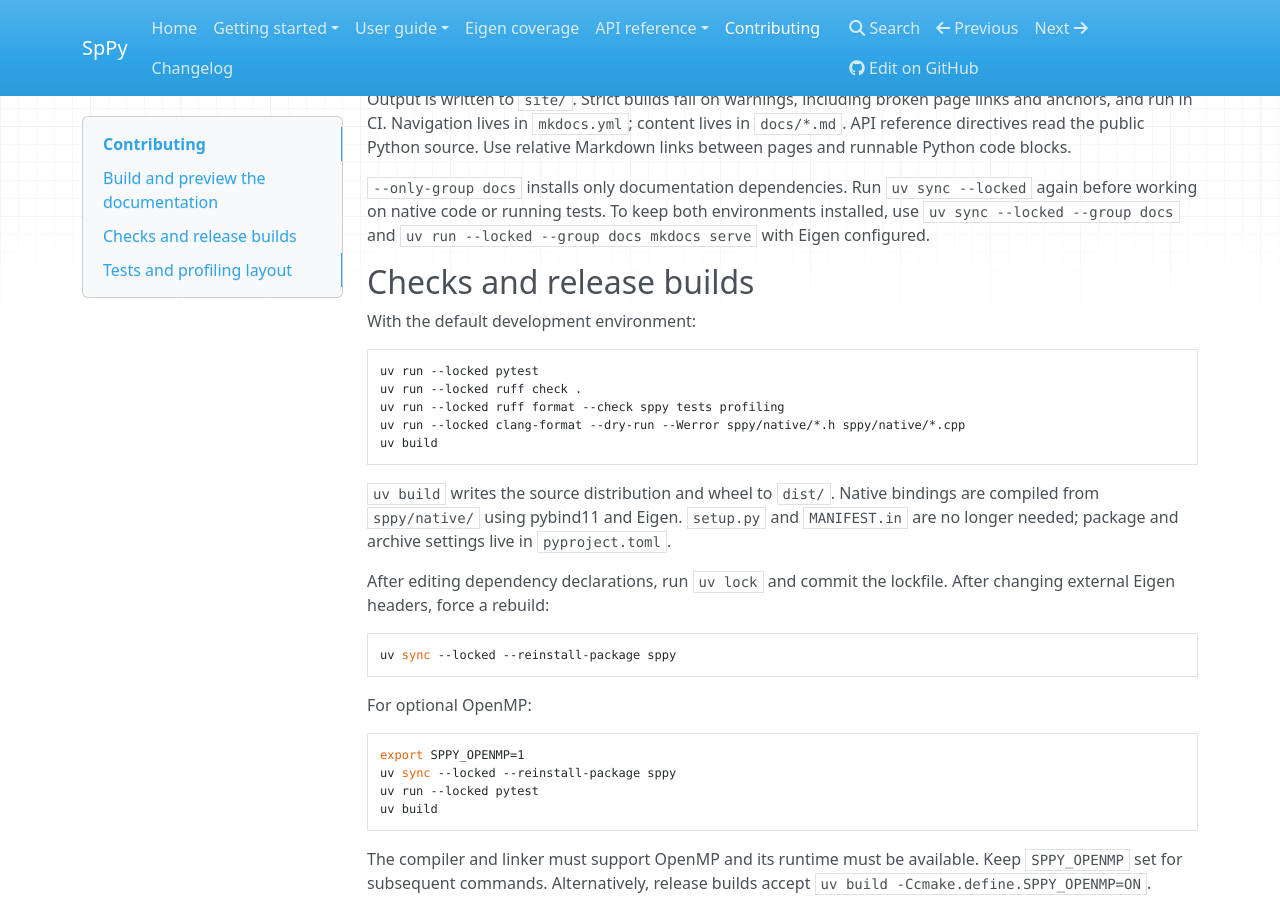
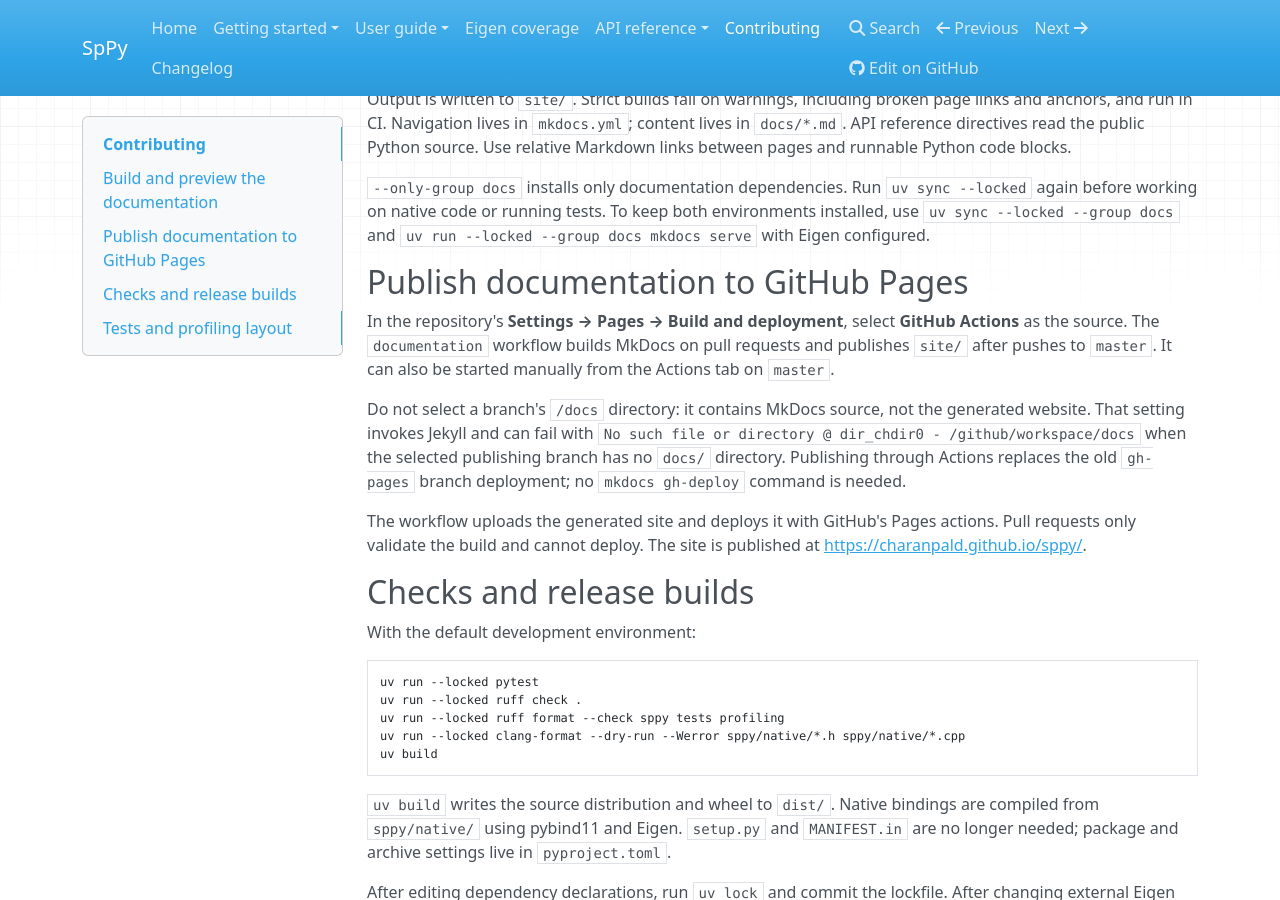
Before and after one commit to charanpald/sppy, an MkDocs documentation site: the page built from docs/contributing.md, in a window 1280 px wide and 900 px high, scrolled down 464 px. Built offline with MkDocs 1.6.1, drawn with Linux system fonts in a browser that asks for light colours; nearby versions of some CDN libraries.

Commit message:
Enhance documentation workflow and contributing guidelines for GitHub Pages deployment

```diff
--- a/docs/contributing.md
+++ b/docs/contributing.md
@@ -29,6 +29,24 @@ Use relative Markdown links between pages and runnable Python code blocks.
 `uv sync --locked` again before working on native code or running tests.
 To keep both environments installed, use `uv sync --locked --group docs` and
 `uv run --locked --group docs mkdocs serve` with Eigen configured.
+
+## Publish documentation to GitHub Pages
+
+In the repository's **Settings → Pages → Build and deployment**, select
+**GitHub Actions** as the source. The `documentation` workflow builds MkDocs
+on pull requests and publishes `site/` after pushes to `master`. It can also
+be started manually from the Actions tab on `master`.
+
+Do not select a branch's `/docs` directory: it contains MkDocs source, not
+the generated website. That setting invokes Jekyll and can fail with
+`No such file or directory @ dir_chdir0 - /github/workspace/docs` when the
+selected publishing branch has no `docs/` directory. Publishing through
+Actions replaces the old `gh-pages` branch deployment; no `mkdocs gh-deploy`
+command is needed.
+
+The workflow uploads the generated site and deploys it with GitHub's Pages
+actions. Pull requests only validate the build and cannot deploy. The site is
+published at <https://charanpald.github.io/sppy/>.
 
 ## Checks and release builds
 
```
Also changed, not shown: 1 other file.
